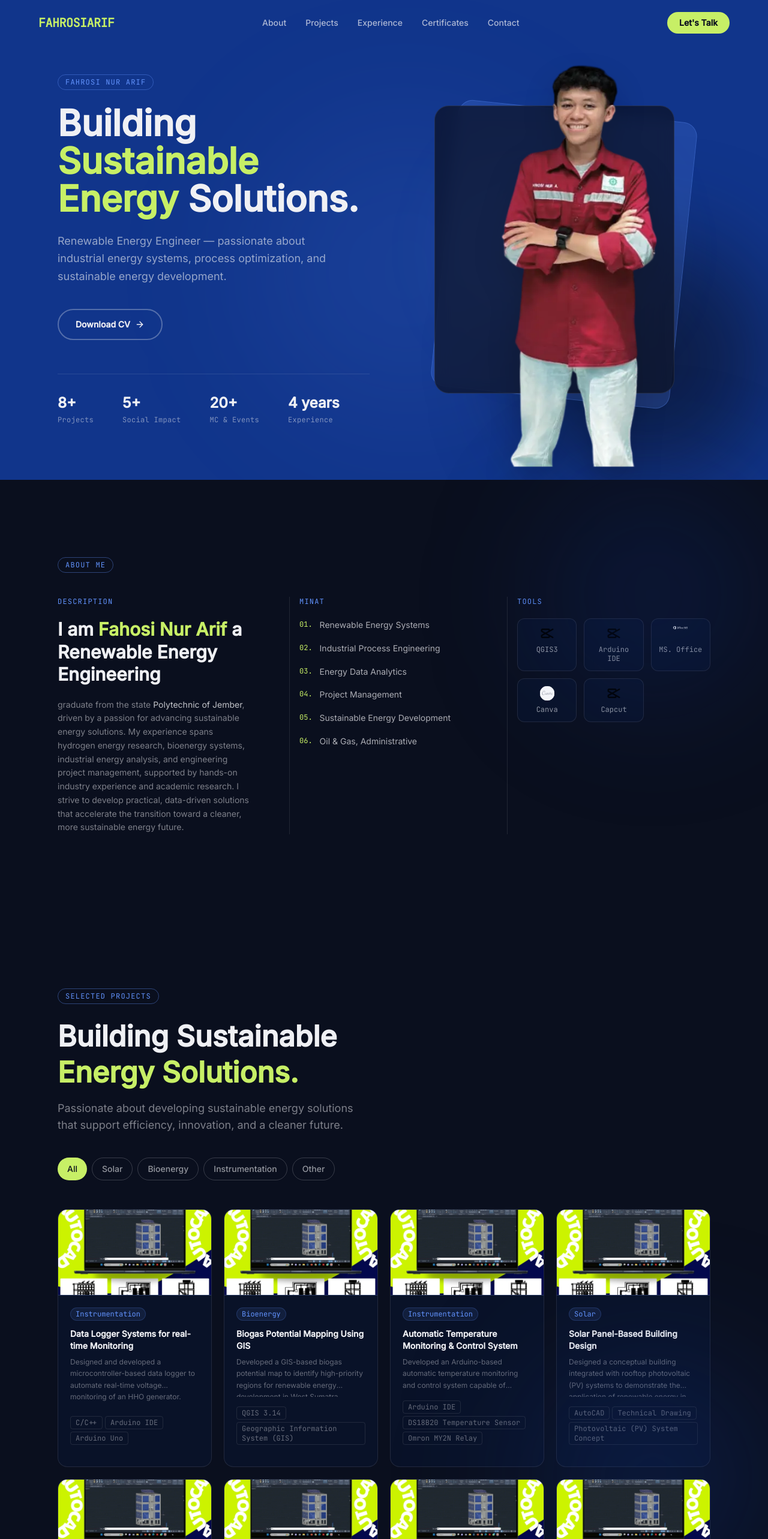
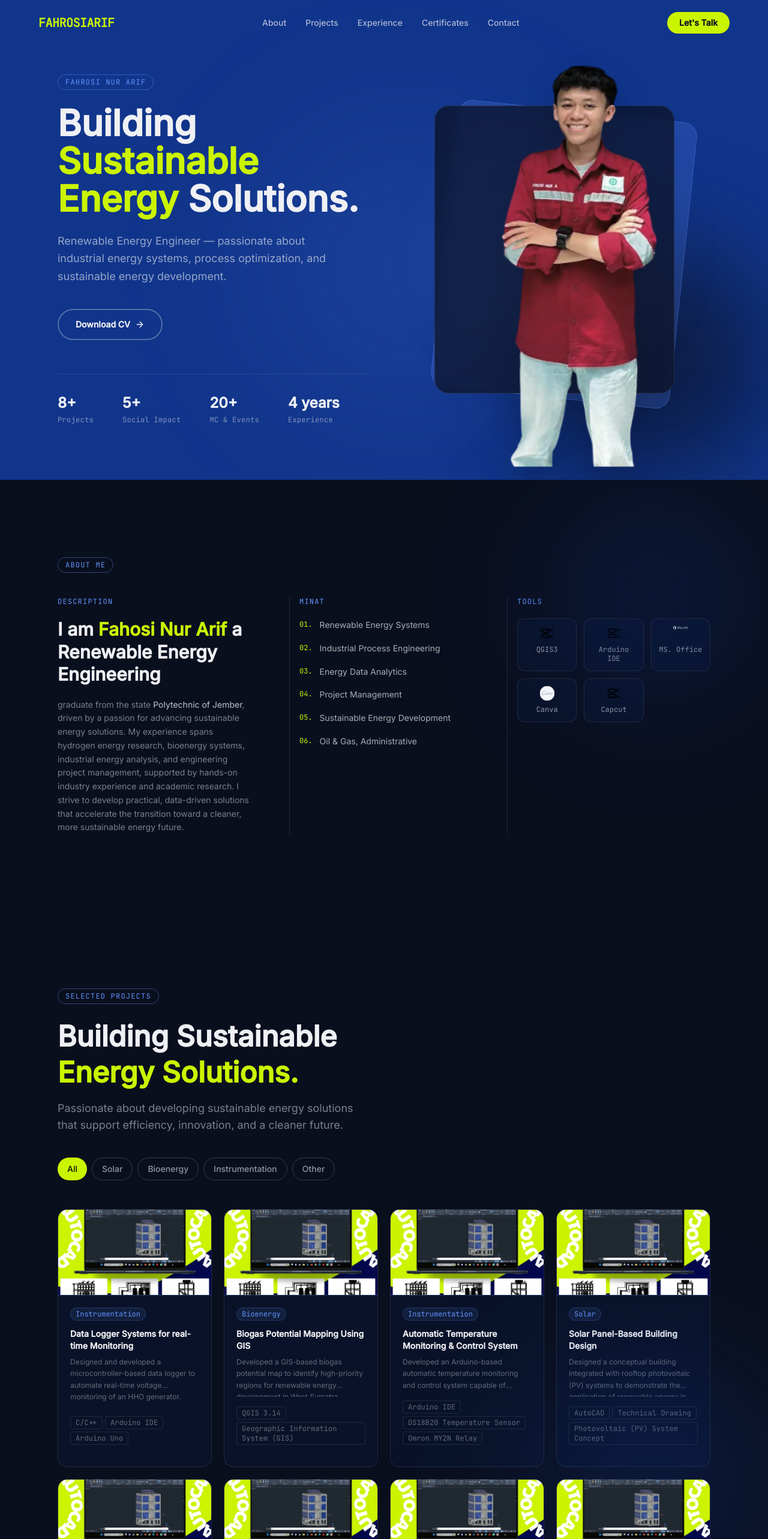
Before and after one commit to rifqiadrianto007/FahrosiNurArif, a Next.js app: page / in a window 1280 px wide. Shown: the top 2566 px of the page at 60% size. Built offline with nearby package versions, Linux system fonts and the light colour scheme.

Commit message:
color pallete update

```diff
--- a/src/app/globals.css
+++ b/src/app/globals.css
@@ -4,7 +4,7 @@
 
 :root {
   --color-primary: #11358B;
-  --color-accent: #C7EF66;
+  --color-accent: #CBF400;
   --color-mid: #6192FC;
   --color-surface: #EFF0F4;
   --color-dark: #0A0F1E;
@@ -24,7 +24,7 @@ body {
 }
 
 .accent-text {
-  color: #C7EF66;
+  color: #CBF400;
 }
 
 .section-padding {
--- a/src/components/sections/About.tsx
+++ b/src/components/sections/About.tsx
@@ -65,7 +65,7 @@ export function About() {
                         </p>
                         <h2 className="text-2xl md:text-3xl font-extrabold text-[#EFF0F4] leading-tight mb-5">
                             I am{" "}
-                            <span className="text-[#C7EF66]">Fahosi Nur Arif</span>{" "}
+                            <span className="text-[#CBF400]">Fahosi Nur Arif</span>{" "}
                             a Renewable Energy Engineering
                         </h2>
                         <p className="text-[#EFF0F4]/50 text-sm leading-relaxed justify-center">
@@ -97,7 +97,7 @@ export function About() {
                         <ol className="flex flex-col gap-4">
                             {interests.map((item, index) => (
                                 <li key={item} className="flex items-start gap-3">
-                                    <span className="text-xs font-mono text-[#C7EF66] mt-0.5 shrink-0">
+                                    <span className="text-xs font-mono text-[#CBF400] mt-0.5 shrink-0">
                                         {String(index + 1).padStart(2, "0")}.
                                     </span>
                                     <span className="text-[#EFF0F4]/70 text-sm leading-relaxed">
@@ -127,7 +127,7 @@ export function About() {
                             {tools.map((tool) => (
                                 <div
                                     key={tool.name}
-                                    className="flex flex-col items-center gap-2 p-3 rounded-xl border border-[#EFF0F4]/10 bg-[#11358B]/10 hover:border-[#C7EF66]/30 hover:bg-[#11358B]/20 transition"
+                                    className="flex flex-col items-center gap-2 p-3 rounded-xl border border-[#EFF0F4]/10 bg-[#11358B]/10 hover:border-[#CBF400]/30 hover:bg-[#11358B]/20 transition"
                                 >
                                     <Image
                                         src={tool.icon}
--- a/src/components/sections/Certificates.tsx
+++ b/src/components/sections/Certificates.tsx
@@ -29,7 +29,7 @@ export function Certificates() {
                     whileInView="visible"
                     viewport={{ once: true }}
                     variants={fadeUp}
-                    className="inline-flex px-3 py-1 rounded-full border border-[#C7EF66]/40 text-[#C7EF66] text-xs font-mono tracking-widest mb-6"
+                    className="inline-flex px-3 py-1 rounded-full border border-[#CBF400]/40 text-[#CBF400] text-xs font-mono tracking-widest mb-6"
                 >
                     CERTIFICATIONS
                 </motion.span>
@@ -43,7 +43,7 @@ export function Certificates() {
                     className="text-4xl md:text-5xl font-extrabold text-[#EFF0F4] leading-tight mb-4 max-w-xl"
                 >
                     Credentials &{" "}
-                    <span className="text-[#C7EF66]">Certifications.</span>
+                    <span className="text-[#CBF400]">Certifications.</span>
                 </motion.h2>
 
                 <motion.p
@@ -68,7 +68,7 @@ export function Certificates() {
                             whileInView="visible"
                             viewport={{ once: true }}
                             variants={fadeUp}
-                            className="group relative rounded-2xl border border-[#EFF0F4]/10 bg-[#0A0F1E]/40 overflow-hidden hover:border-[#C7EF66]/30 transition"
+                            className="group relative rounded-2xl border border-[#EFF0F4]/10 bg-[#0A0F1E]/40 overflow-hidden hover:border-[#CBF400]/30 transition"
                         >
                             {/* Thumbnail area */}
                             <div className="relative w-full aspect-video bg-[#0A0F1E]/60 overflow-hidden border-b border-[#EFF0F4]/10">
@@ -98,7 +98,7 @@ export function Certificates() {
                                         href={cert.credentialUrl}
                                         target="_blank"
                                         rel="noopener noreferrer"
-                                        className="inline-flex items-center gap-1.5 text-xs text-[#EFF0F4]/40 hover:text-[#C7EF66] transition"
+                                        className="inline-flex items-center gap-1.5 text-xs text-[#EFF0F4]/40 hover:text-[#CBF400] transition"
                                     >
                                         <ExternalLink size={12} />
                                         View Credential
--- a/src/components/sections/Hero.tsx
+++ b/src/components/sections/Hero.tsx
@@ -53,8 +53,8 @@ export function Hero() {
                         variants={fadeUp}
                         className="font-extrabold text-4xl md:text-5xl lg:text-6xl leading-[1.05] text-[#EFF0F4] max-w-xl"
                     >
-                        Building <span className="text-[#C7EF66]">Sustainable </span>
-                        <span className="text-[#C7EF66]">Energy</span> Solutions.
+                        Building <span className="text-[#CBF400]">Sustainable </span>
+                        <span className="text-[#CBF400]">Energy</span> Solutions.
                     </motion.h1>
 
                     {/* Subtitle */}
@@ -79,7 +79,7 @@ export function Hero() {
                     >
                         {/* <a
                             href="#projects"
-                            className="px-7 py-3.5 bg-[#C7EF66] text-[#0A0F1E] font-bold rounded-full inline-flex items-center gap-2 hover:opacity-90 transition text-sm"
+                            className="px-7 py-3.5 bg-[#CBF400] text-[#0A0F1E] font-bold rounded-full inline-flex items-center gap-2 hover:opacity-90 transition text-sm"
                         >
                             View My Work
                             <ArrowRight size={16} />
@@ -88,7 +88,7 @@ export function Hero() {
                             href="/cv.pdf"
                             target="_blank"
                             rel="noopener noreferrer"
-                            className="px-7 py-3.5 border-2 border-[#EFF0F4]/30 text-[#EFF0F4] font-bold rounded-full inline-flex items-center gap-2 hover:border-[#C7EF66] hover:text-[#C7EF66] transition text-sm"
+                            className="px-7 py-3.5 border-2 border-[#EFF0F4]/30 text-[#EFF0F4] font-bold rounded-full inline-flex items-center gap-2 hover:border-[#CBF400] hover:text-[#CBF400] transition text-sm"
                         >
                             Download CV
                             <ArrowRight size={16} />
--- a/src/components/sections/Projects.tsx
+++ b/src/components/sections/Projects.tsx
@@ -60,7 +60,7 @@ export function Projects() {
                     className="text-4xl md:text-5xl font-extrabold text-[#EFF0F4] leading-tight mb-4 max-w-xl"
                 >
                     Building Sustainable{" "}
-                    <span className="text-[#C7EF66]">Energy Solutions.</span>
+                    <span className="text-[#CBF400]">Energy Solutions.</span>
                 </motion.h2>
 
                 <motion.p
@@ -89,8 +89,8 @@ export function Projects() {
                             key={cat}
                             onClick={() => setActiveFilter(cat)}
                             className={`px-4 py-2 rounded-full text-sm font-medium transition ${activeFilter === cat
-                                ? "bg-[#C7EF66] text-[#0A0F1E]"
-                                : "border border-[#EFF0F4]/20 text-[#EFF0F4]/60 hover:border-[#C7EF66]/40 hover:text-[#C7EF66]"
+                                ? "bg-[#CBF400] text-[#0A0F1E]"
+                                : "border border-[#EFF0F4]/20 text-[#EFF0F4]/60 hover:border-[#CBF400]/40 hover:text-[#CBF400]"
                                 }`}
                         >
                             {cat}
--- a/src/components/ui/Navbar.tsx
+++ b/src/components/ui/Navbar.tsx
@@ -38,7 +38,7 @@ export function Navbar() {
                     {/* Logo */}
                     <a
                         href="#"
-                        className="font-mono font-bold text-xl text-[#C7EF66] tracking-tight hover:opacity-80 transition"
+                        className="font-mono font-bold text-xl text-[#CBF400] tracking-tight hover:opacity-80 transition"
                     >
                         FAHROSIARIF
                     </a>
@@ -59,7 +59,7 @@ export function Navbar() {
                     {/* Desktop CTA */}
                     <a
                         href="#contact"
-                        className="hidden md:inline-flex items-center gap-2 px-5 py-2 bg-[#C7EF66] text-[#0A0F1E] font-bold text-sm rounded-full hover:opacity-90 transition"
+                        className="hidden md:inline-flex items-center gap-2 px-5 py-2 bg-[#CBF400] text-[#0A0F1E] font-bold text-sm rounded-full hover:opacity-90 transition"
                     >
                         Let&apos;s Talk
                     </a>
@@ -83,7 +83,7 @@ export function Navbar() {
                             key={link.href}
                             href={link.href}
                             onClick={() => setMenuOpen(false)}
-                            className="text-2xl font-bold text-[#EFF0F4] hover:text-[#C7EF66] transition"
+                            className="text-2xl font-bold text-[#EFF0F4] hover:text-[#CBF400] transition"
                         >
                             {link.label}
                         </a>
@@ -91,7 +91,7 @@ export function Navbar() {
                     <a
                         href="#contact"
                         onClick={() => setMenuOpen(false)}
-                        className="mt-4 px-8 py-3 bg-[#C7EF66] text-[#0A0F1E] font-bold rounded-full hover:opacity-90 transition"
+                        className="mt-4 px-8 py-3 bg-[#CBF400] text-[#0A0F1E] font-bold rounded-full hover:opacity-90 transition"
                     >
                         Let&apos;s Talk
                     </a>
```
Also changed, not shown: src/components/sections/Contact.tsx (+5 -5 lines), src/components/sections/Experience.tsx (+6 -6 lines).
